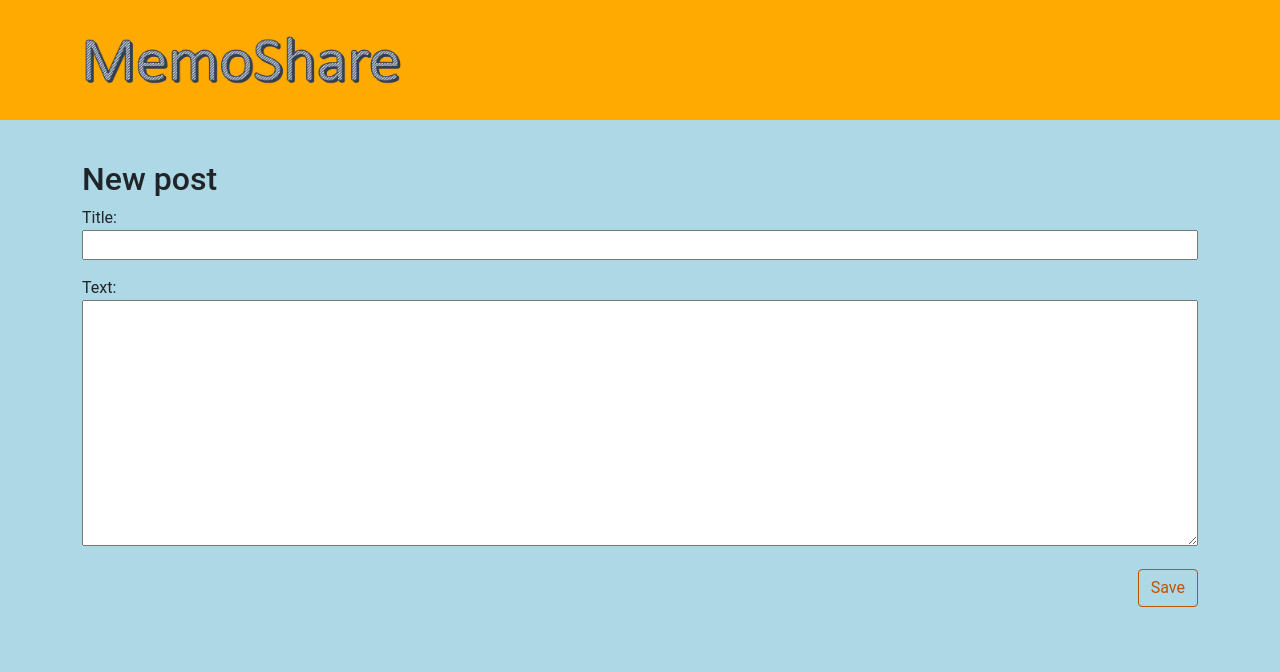
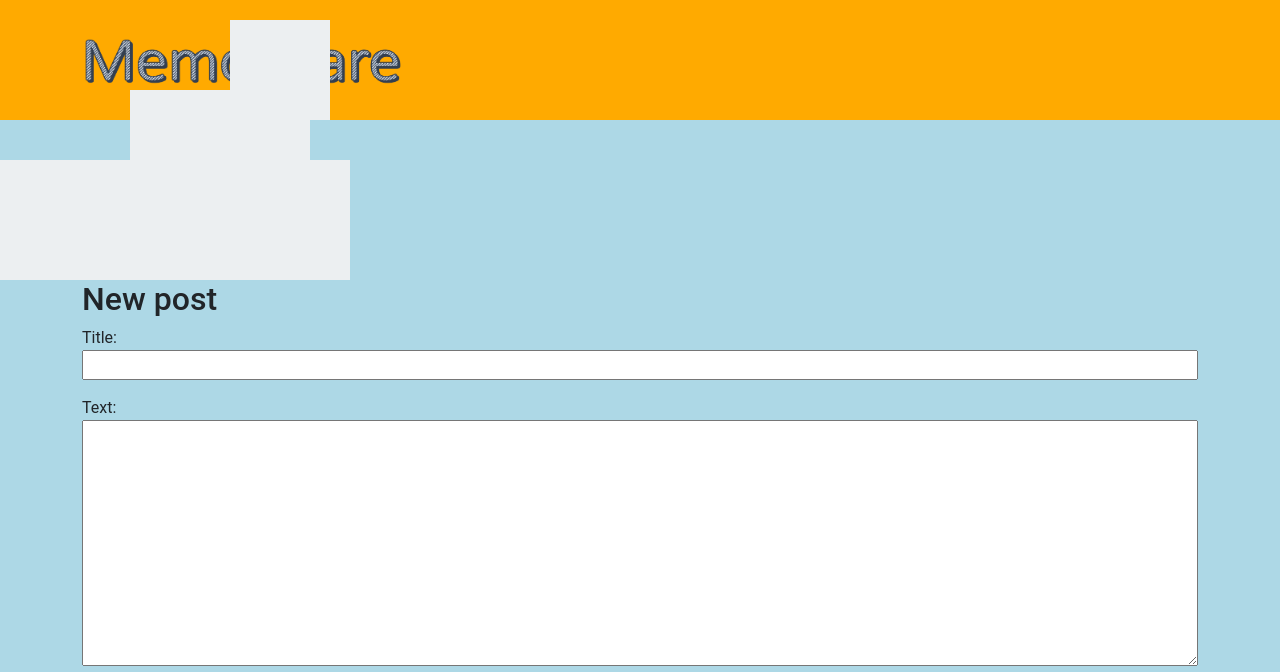
Before and after one commit to dbaslan/SWE573-DBA, a Django app: page /post/new/ in a window 1280 px wide. Shown: the top 672 px of the page. Run offline with Django 4.2, Linux system fonts and the light colour scheme.

Commit message:
Update body.css
Add CSS cloud

```diff
--- a/MemoShare/blog/static/css/body.css
+++ b/MemoShare/blog/static/css/body.css
@@ -2,3 +2,30 @@ body {
     background-color: lightblue;
     font-family: "Roboto";
 }
+
+.cloud{
+    width:350px;
+    height:120px;
+    background:#ECEFF1;
+ }
+
+.cloud:after, .cloud:before{
+    content:"";
+    position:relative;
+    display:inline-block;
+    background:inherit;
+    border-radius:inherit;
+}
+
+.cloud::after{
+    width:100px;
+    height:100px;
+    top:-220px;
+    left:50px;
+}
+.cloud::before{
+    width:180px;
+    height:180px;
+    top: -70px;
+    left:130px;
+}
```
